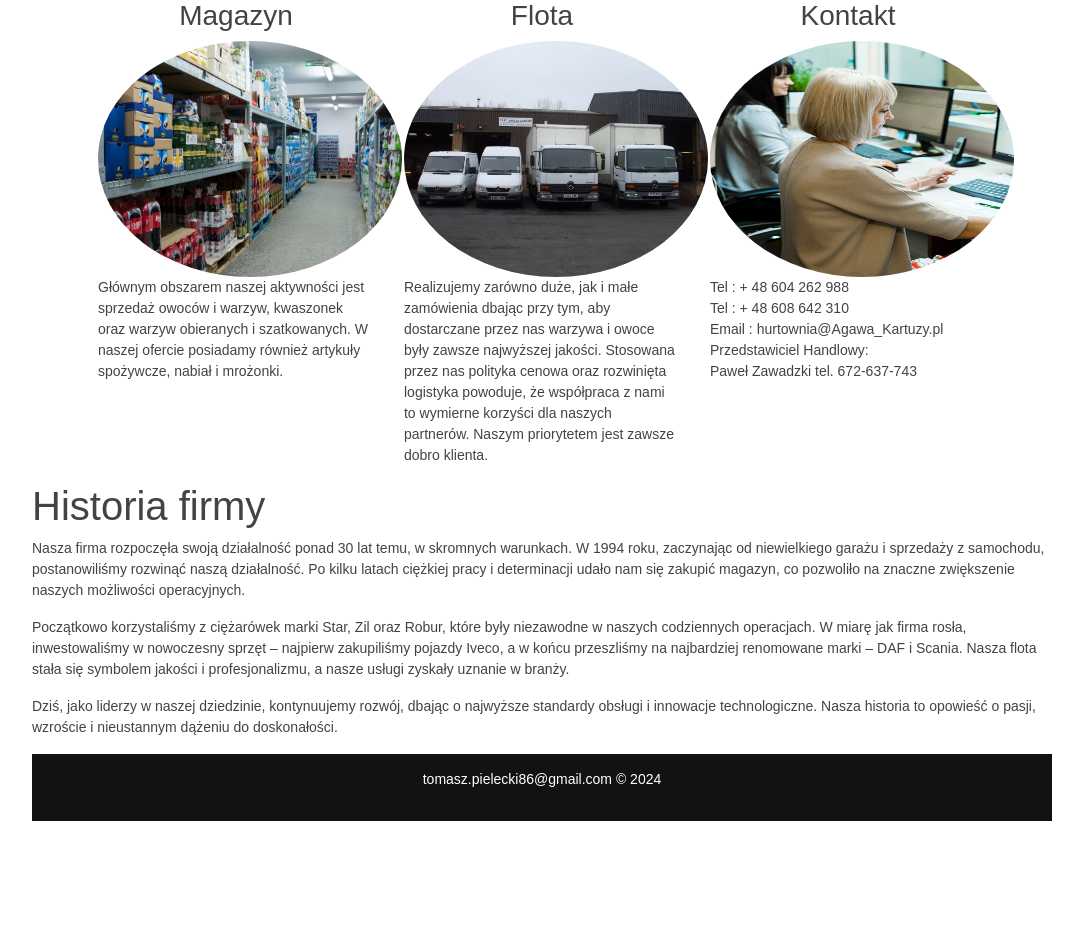
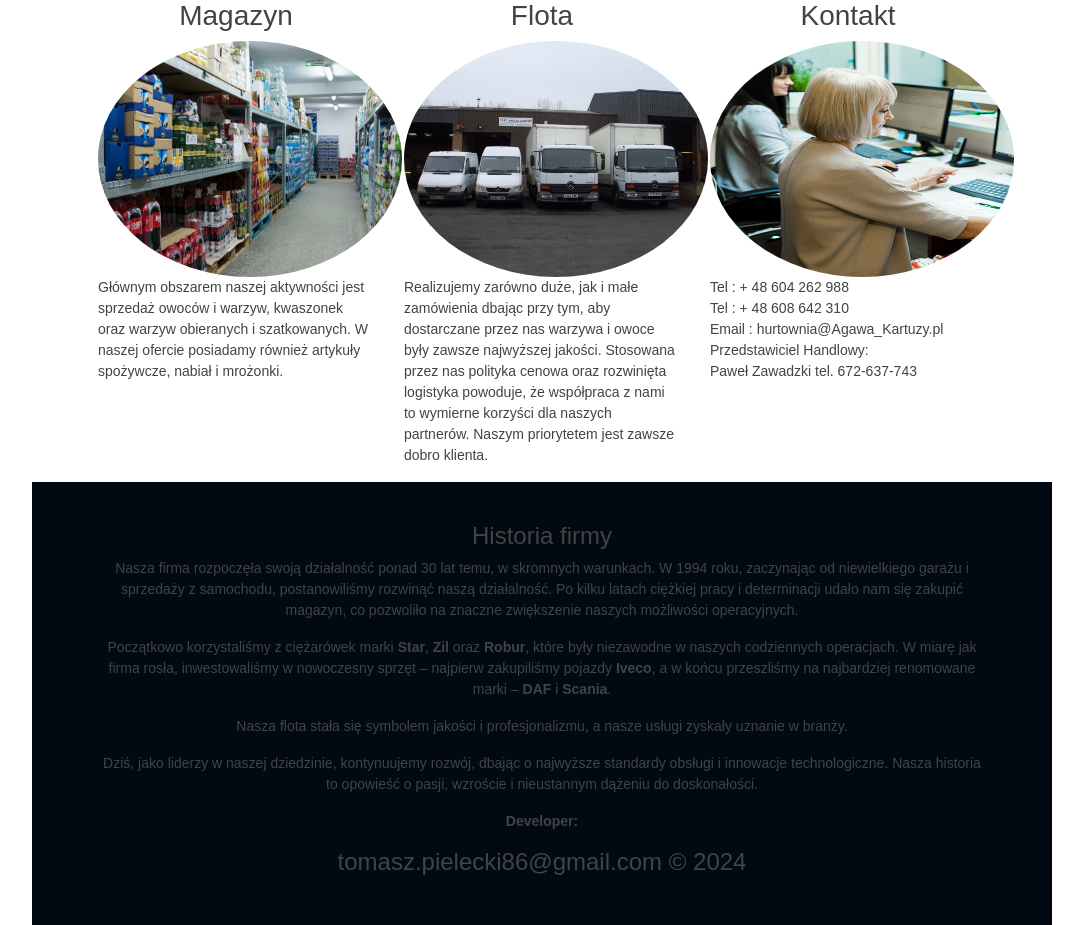
Before and after one commit to TomaszPielecki/Hurtownia_art_spoz, a PHP site: page /index.php in a window 1280 px wide. Shown: the part 105-1030 px from the top of the page, without its empty margins (98-1181 px from the left). Before the commit the page ends 926 px from the top, so only its background shows below. Run offline with PHP 8.4, Linux system fonts and the light colour scheme; some libraries are stand-ins or nearby versions.

Commit message:
Historia Firmy Footer

```diff
--- a/CSS/style.css
+++ b/CSS/style.css
@@ -59,12 +59,12 @@ aside {
   float: right;
   margin: 0 0 25px;
 }
-
-/* Style dla stopki */
-footer {
-  background-color: #121212;
-  color: #FFF;
-  padding: 15px;
+Footer {
+  background-color: #010a13;
+  padding: 20px 0;
+  position: relative;
+  bottom: 0;
+  width: 100%;
   text-align: center;
 }
 
@@ -145,7 +145,7 @@ img {
 /* Stylizacja tekstu w slajdach */
 .text {
   color: #f2f2f2;
-  font-size: 15px;
+  font-size: 45px;
   padding: 8px 12px;
   position: absolute;
   bottom: 8px;
--- a/Components/Firma.php
+++ b/Components/Firma.php
@@ -25,9 +25,3 @@
         </div>
     </div>
 </div>
-
-<h1>Historia firmy</h1>
-    <p>Nasza firma rozpoczęła swoją działalność ponad 30 lat temu, w skromnych warunkach. W 1994 roku, zaczynając od niewielkiego garażu i sprzedaży z samochodu, postanowiliśmy rozwinąć naszą działalność. Po kilku latach ciężkiej pracy i determinacji udało nam się zakupić magazyn, co pozwoliło na znaczne zwiększenie naszych możliwości operacyjnych.</p>
-    <p>Początkowo korzystaliśmy z ciężarówek marki Star, Zil oraz Robur, które były niezawodne w naszych codziennych operacjach. W miarę jak firma rosła, inwestowaliśmy w nowoczesny sprzęt – najpierw zakupiliśmy pojazdy Iveco, a w końcu przeszliśmy na najbardziej renomowane marki – DAF i Scania. Nasza flota stała się symbolem jakości i profesjonalizmu, a nasze usługi zyskały uznanie w branży.</p>
-    <p>Dziś, jako liderzy w naszej dziedzinie, kontynuujemy rozwój, dbając o najwyższe standardy obsługi i innowacje technologiczne. Nasza historia to opowieść o pasji, wzroście i nieustannym dążeniu do doskonałości.</p>
-</body>
--- a/Components/Footer.php
+++ b/Components/Footer.php
@@ -1,3 +1,31 @@
 <footer>
-    <p>tomasz.pielecki86@gmail.com © 2024</p>
+<footer class="footer">
+    <div class="container">
+        <div class="row">
+            <div class="col-md-12">
+                <h4>Historia firmy</h4>
+                <p>
+                    Nasza firma rozpoczęła swoją działalność ponad 30 lat temu, w skromnych warunkach.
+                    W 1994 roku, zaczynając od niewielkiego garażu i sprzedaży z samochodu,
+                    postanowiliśmy rozwinąć naszą działalność. Po kilku latach ciężkiej pracy i determinacji
+                    udało nam się zakupić magazyn, co pozwoliło na znaczne zwiększenie naszych możliwości operacyjnych.
+                </p>
+                <p>
+                    Początkowo korzystaliśmy z ciężarówek marki <strong>Star</strong>, <strong>Zil</strong> oraz <strong>Robur</strong>,
+                    które były niezawodne w naszych codziennych operacjach. W miarę jak firma rosła, inwestowaliśmy w nowoczesny sprzęt –
+                    najpierw zakupiliśmy pojazdy <strong>Iveco</strong>, a w końcu przeszliśmy na najbardziej renomowane marki –
+                    <strong>DAF</strong> i <strong>Scania</strong>.
+                </p>
+                <p>
+                    Nasza flota stała się symbolem jakości i profesjonalizmu, a nasze usługi zyskały uznanie w branży.
+                </p>
+                <p>
+                    Dziś, jako liderzy w naszej dziedzinie, kontynuujemy rozwój, dbając o najwyższe standardy obsługi
+                    i innowacje technologiczne. Nasza historia to opowieść o pasji, wzroście i nieustannym dążeniu do doskonałości.
+                </p>
+                <p><strong>Developer: </strong></p>
+                <h4>tomasz.pielecki86@gmail.com © 2024</h4>
+            </div>
+        </div>
+    </div>
 </footer>
```
